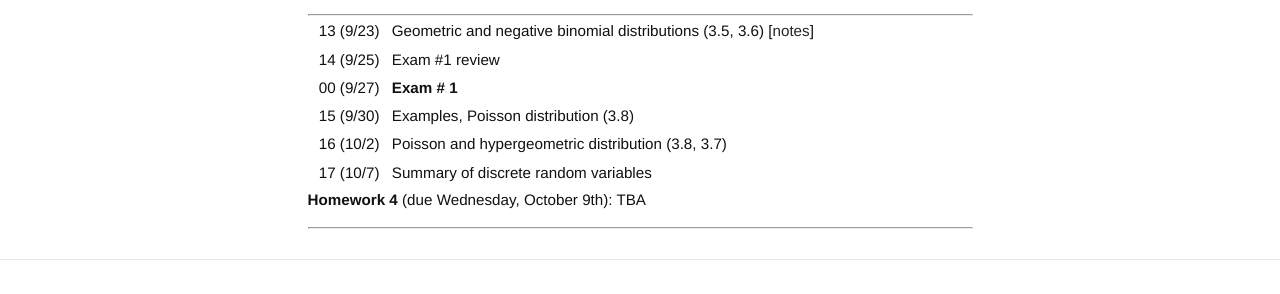
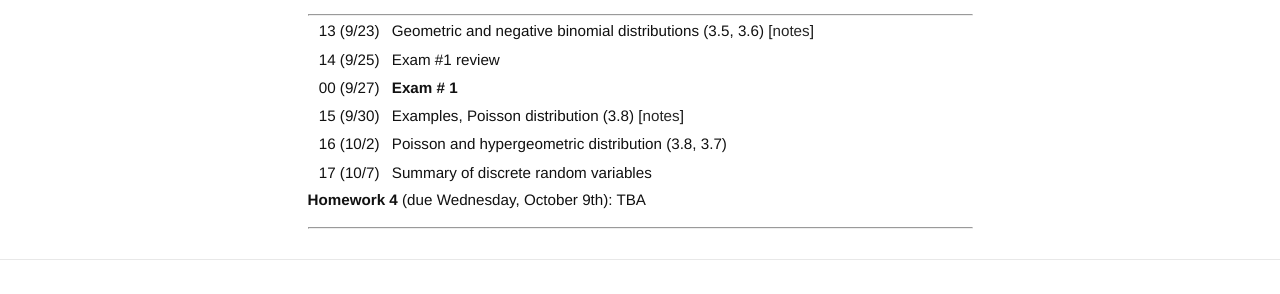
Before and after one commit to ajmolstad/ajmolstad.github.io, a Jekyll site: the page built from F19_STA4321.md, in a window 1280 px wide. Shown: the part 812-1106 px from the top of the page. Built offline with Jekyll 4.4.1, drawn with Linux system fonts in a browser that asks for light colours.

Commit message:
Update F19_STA4321.md

```diff
--- a/F19_STA4321.md
+++ b/F19_STA4321.md
@@ -53,7 +53,7 @@ Note that you must be logged into your UFL eLearning account to access course no
 || 13 (9/23)  || Geometric and negative binomial distributions (3.5, 3.6) [[notes](https://ufl.instructure.com/courses/382258/files/45590293/download?wrap=1)]||
 || 14 (9/25)  || Exam \#1 review ||
 || 00 (9/27)  || **Exam \# 1** ||
-|| 15 (9/30)  || Examples, Poisson distribution (3.8) ||
+|| 15 (9/30)  || Examples, Poisson distribution (3.8) [[notes](https://ufl.instructure.com/courses/382258/files/45737867/download?wrap=1)]||
 || 16 (10/2)  || Poisson and hypergeometric distribution (3.8, 3.7) ||
 || 17 (10/7)  || Summary of discrete random variables ||
 
```
